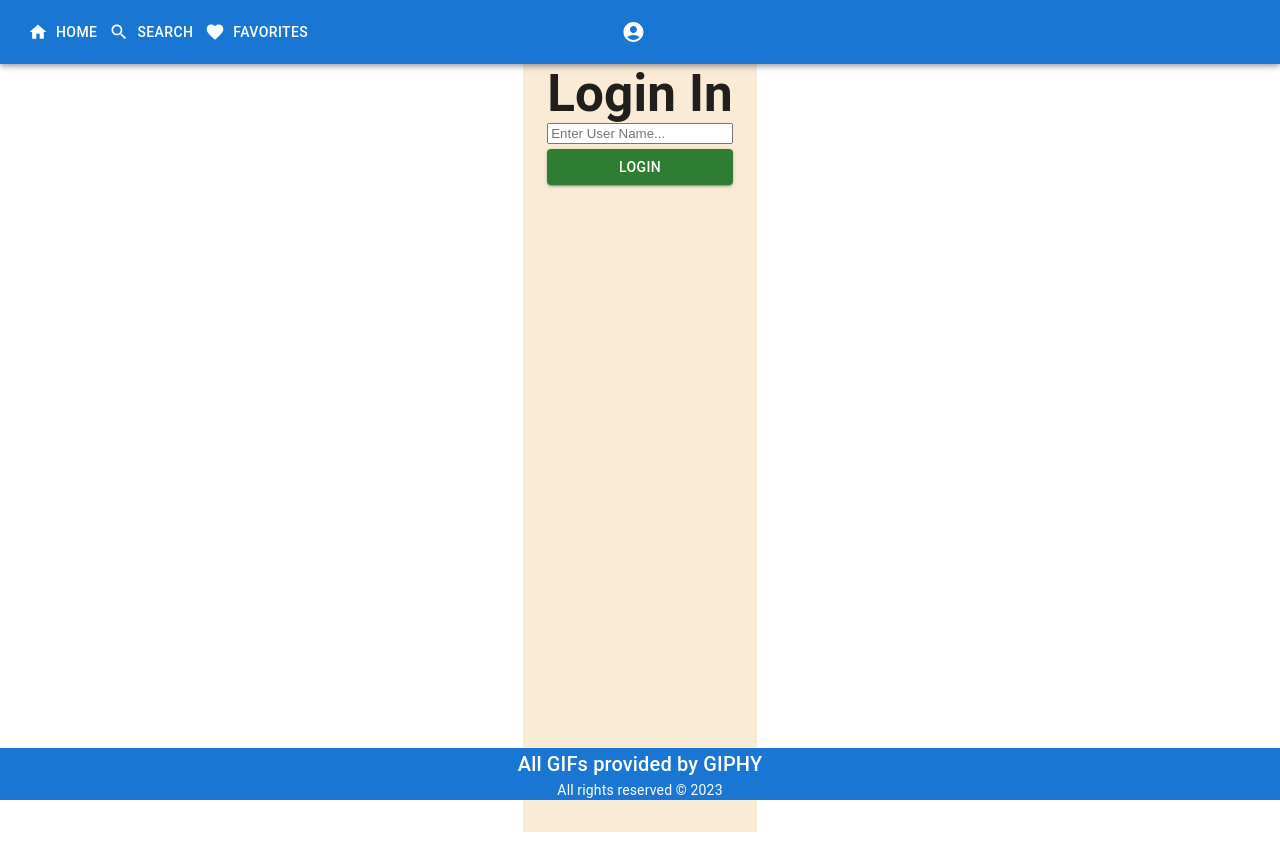
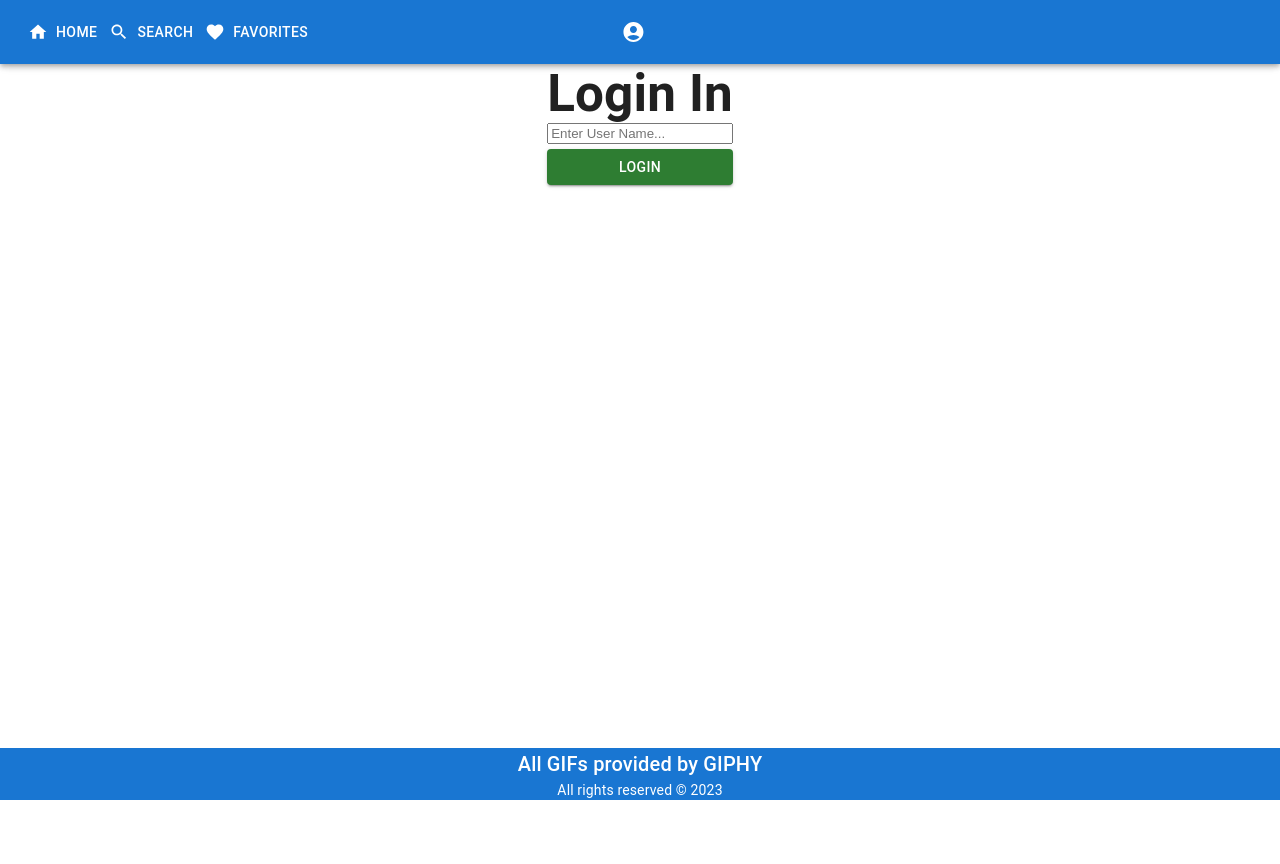
Before and after one commit to LukeZem/GIF_Library, a React (Vite) app: page / in a window 1280 px wide. Built offline with nearby package versions, Linux system fonts and the light colour scheme; no server answers.

Commit message:
made login go away if logged in

```diff
--- a/src/App.css
+++ b/src/App.css
@@ -13,7 +13,7 @@
   display: Grid;
   grid-template-rows: 64px 1fr 64px;
   min-height: 100vh;
-  background-color: antiquewhite;
+  /* background-color: antiquewhite; */
 }
 
 .loggedIn {
@@ -37,8 +37,10 @@
   bottom: 0;
 }
 
-#content-coloring {
+/* #content-coloring {
   display: grid;
   grid-template-rows: 1fr 64px;
-  background-color: antiquewhite;
+  /* background-color: antiquewhite; */
 }
+
+*/
--- a/src/pages/FavoritesPage/index.css
+++ b/src/pages/FavoritesPage/index.css
@@ -1,10 +1,10 @@
 #fav-container {
     display: grid;
-    grid-template-columns: repeat(auto-fill, minmax(200px, 1fr));
+    grid-template-columns: 1fr 1fr 1fr;
     gap: 16px;
 }
 
-#fav-gif-card img {
+.fav-gif-card img {
     width: 100%;
     height: auto;
     border-radius: 8px;
@@ -12,6 +12,6 @@
     transition: transform 0.2s;
 }
 
-#fav-gif-card img:hover {
+.fav-gif-card img:hover {
     transform: scale(1.05);
 }
--- a/src/pages/FavoritesPage/index.jsx
+++ b/src/pages/FavoritesPage/index.jsx
@@ -5,19 +5,23 @@ import "./index.css"
 
 
 const FavoritesPage = () => {
-
   const { favs } = useContext(gifsContext);
 
   return (
-    <div id="fav-container">
+    <div>
       <h1>My Favorites</h1>
-      {favs.map((favGif) => {
-        return <div key={favGif.id} id='fav-gif-card'>
-          <img src={favGif.images.fixed_height.url} alt={favGif.title} />
-        </div>
-      })}
+      <div id="fav-container">
+        {favs.map((favGif) => {
+          return (
+            <div key={favGif.id} className='fav-gif-card'>
+              <img src={favGif.images.fixed_height.url} alt={favGif.title} />
+            </div>
+          );
+        })}
+      </div>
     </div>
-  )
+  );
 }
 
+
 export default FavoritesPage
--- a/src/pages/HomePage/index.jsx
+++ b/src/pages/HomePage/index.jsx
@@ -48,6 +48,7 @@ const HomePage = () => {
       <div id="header">
         {isLoggedIn ? <h1>Welcome Back {userName}</h1> : <h1>Login In</h1>}
       </div>
+      {!isLoggedIn &&
         <div id='login'>
           <input type="text" placeholder='Enter User Name...' value={text} onChange={(e) => setText(e.target.value)} />
           <Button
@@ -57,6 +58,7 @@ const HomePage = () => {
             Login
           </Button>
         </div>
+      }
       {isLoggedIn && <div>
         <Accordion>
           <AccordionSummary
--- a/src/pages/SearchPage/index.css
+++ b/src/pages/SearchPage/index.css
@@ -1,5 +1,5 @@
 #gif-cards {
     display: grid;
     grid-template-rows: 1fr 64px;
-    background-color: antiquewhite;
+    /* background-color: antiquewhite; */
 }
```
Lines whose indentation alone changed are shown as unchanged.
